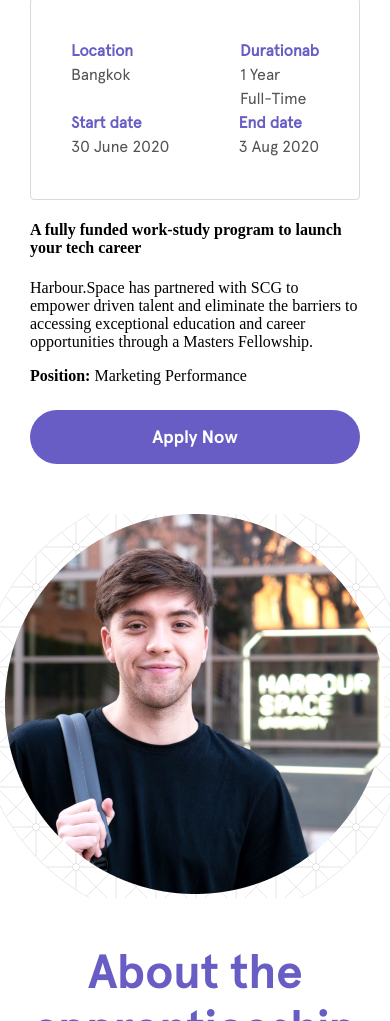
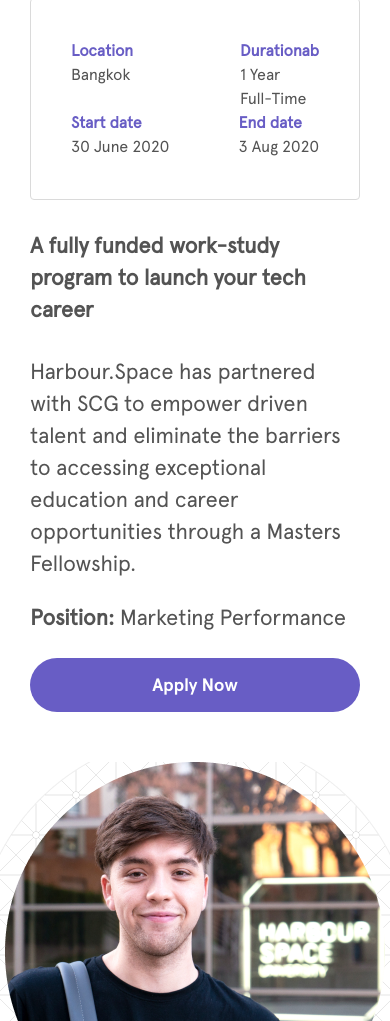
Before and after one commit to asiansolopreneur/Frontend-Challenge, a plain HTML site: page index.html in a window 390 px wide. Shown: the part 789-1810 px from the top of the page. Drawn offline with Linux system fonts and the light colour scheme.

Commit message:
80% responsive Done

```diff
--- a/style.css
+++ b/style.css
@@ -94,7 +94,7 @@ span.apply-title {
 }
 
 
-.left-side-content h4 {
+.left-side-content h4,.mobile-device h4{
     color: #535353;
     font-size: 22px;
     line-height: 32px;
@@ -102,7 +102,7 @@ span.apply-title {
     letter-spacing: -0.33px;
 }
 
-.left-side-content p {
+.left-side-content p,  .mobile-device p{
     font-family: 'apercu_regular_pro';
     font-size: 22px;
     line-height: 32px;
```
